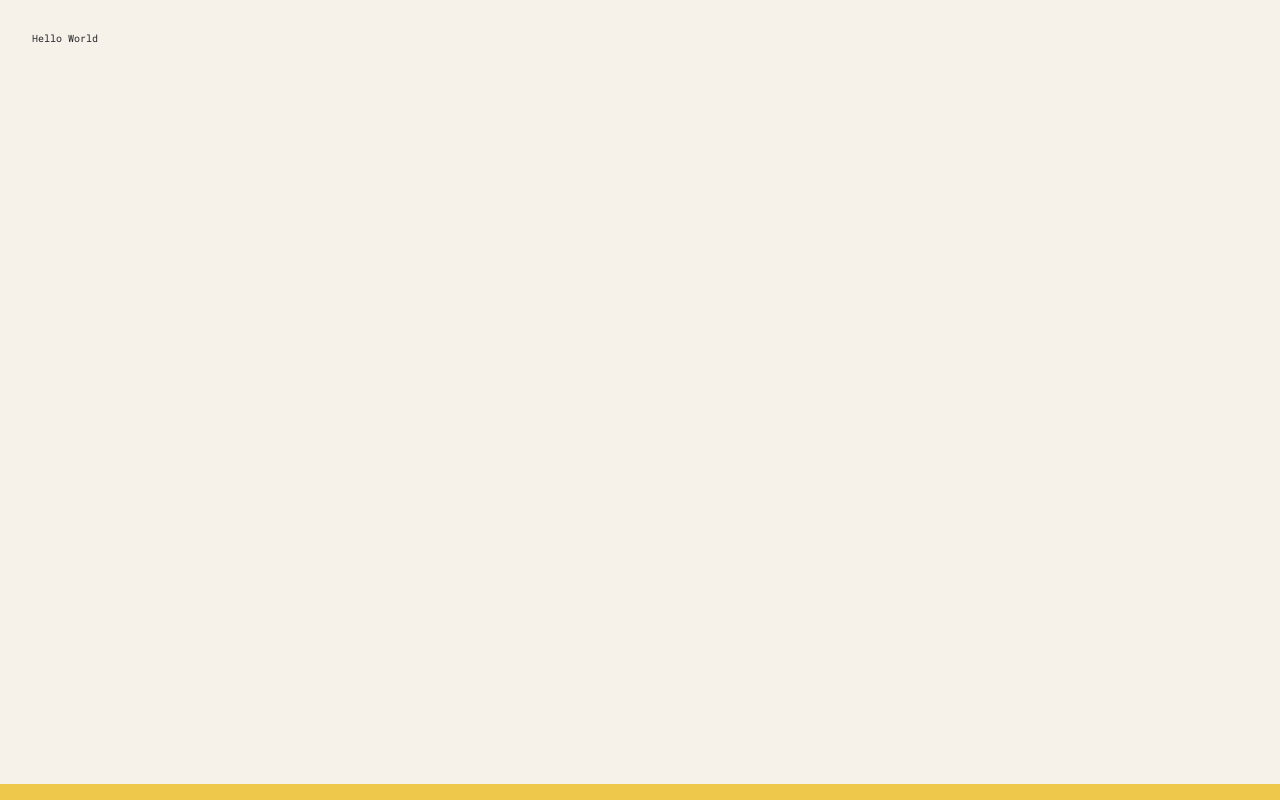
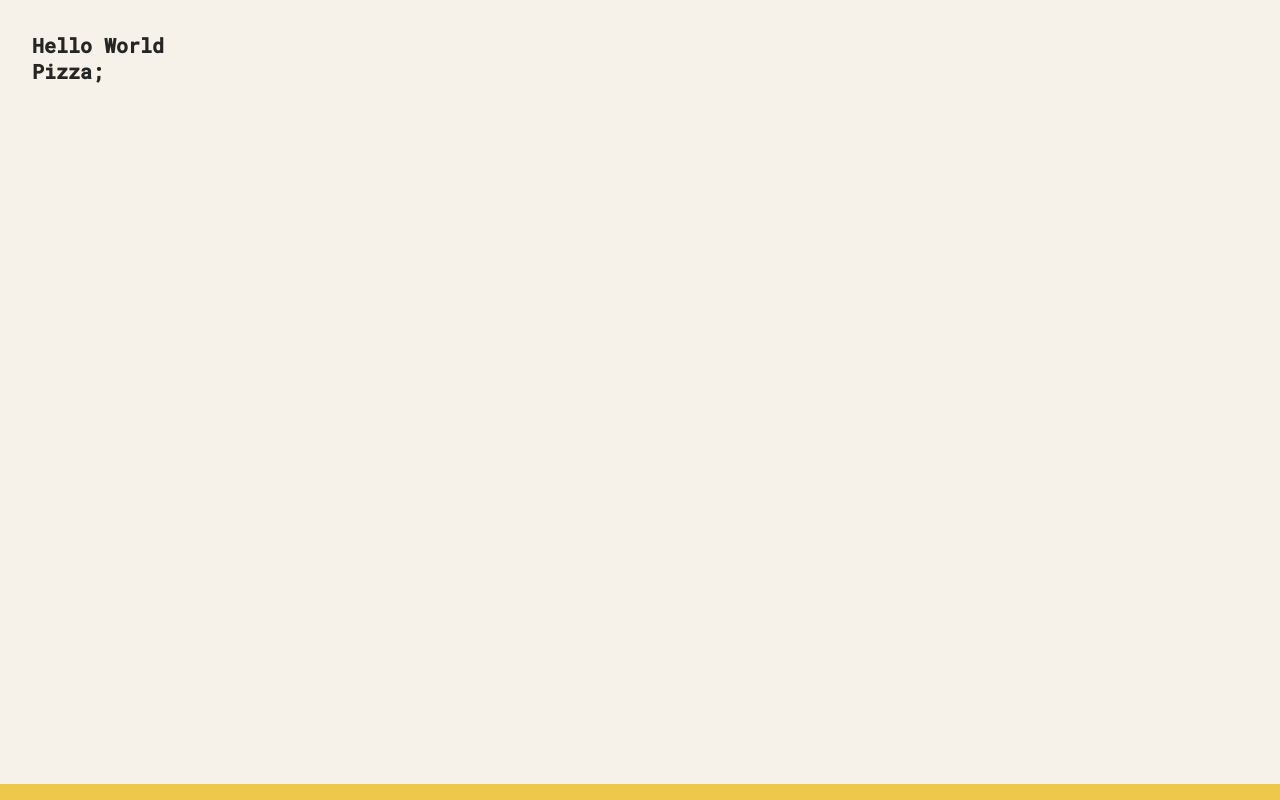
Before and after one commit to Mostafaemad228/pizza-menu, a React (Create React App) app: page / in a window 1280 px wide. Built offline with nearby package versions, Linux system fonts and the light colour scheme.

Commit message:
adding Componants Folder and Adding another componant called Pizza

```diff
--- a/src/App.js
+++ b/src/App.js
@@ -1,5 +1,7 @@
 import './index.css';
-const pizzaData = [
+import Pizza from "./componants/Pizza/Pizza";
+
+const PizzaData = [
   {
     name: "Focaccia",
     ingredients: "Bread with italian olive oil and rosemary",
@@ -48,9 +50,9 @@ function App() {
 
   return (
     <div>
-      Hello World
+      <h1>Hello World </h1>
+       <Pizza />
     </div>
   )
 }
-
 export default App
--- /dev/null
+++ b/src/componants/Pizza/Pizza.js
@@ -0,0 +1,12 @@
+import React from "react";
+import '../../index.css';
+
+function Pizza() {
+    return (
+        <div>
+            <h1 className="pizza.sold-out">Pizza;</h1>
+        </div>
+    )
+}
+
+export default Pizza
```
